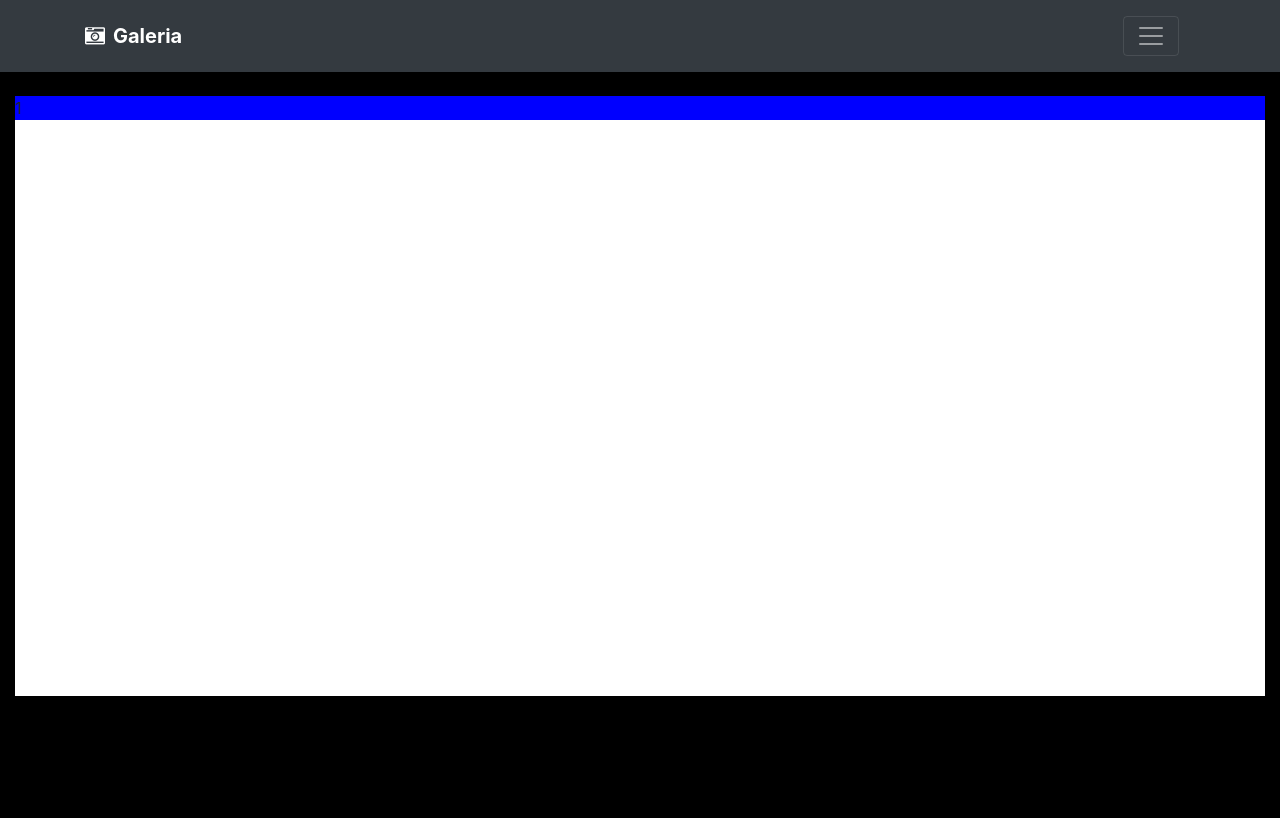
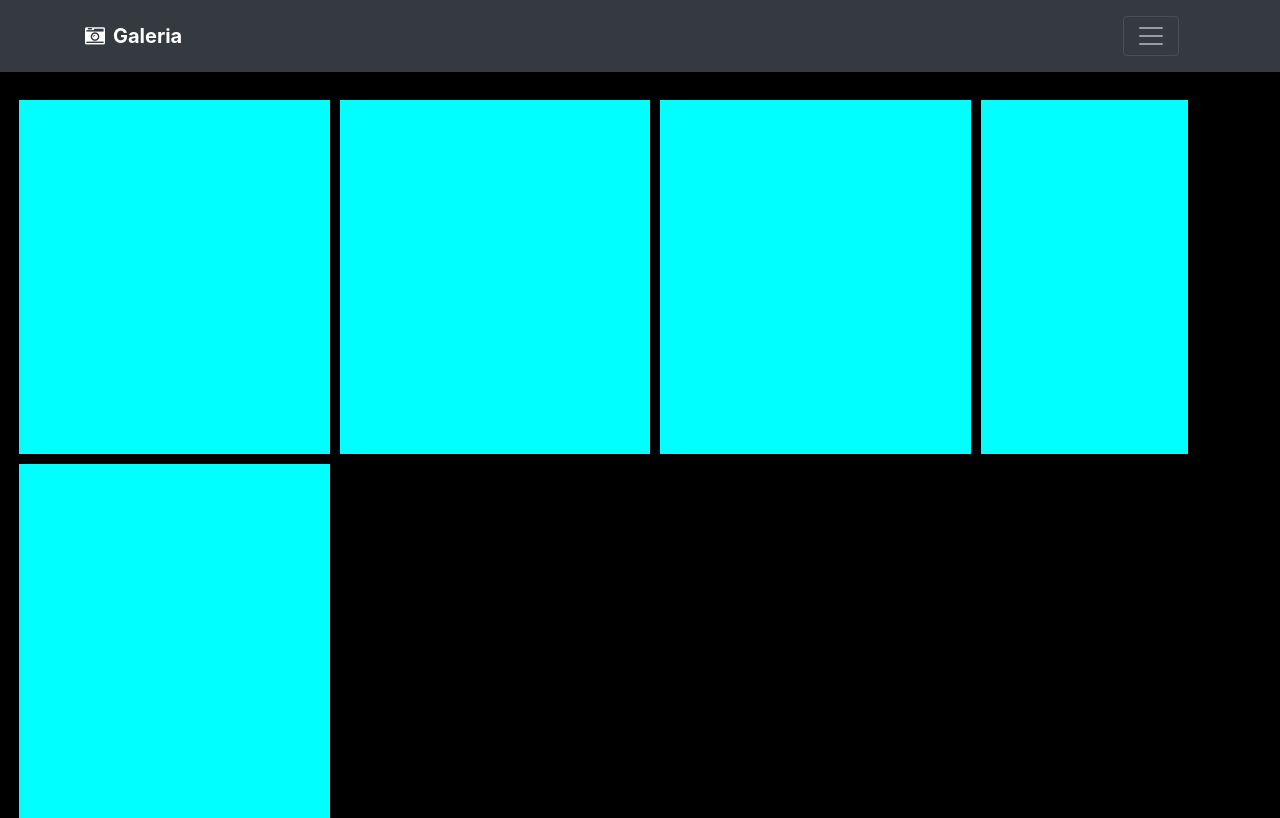
Before and after one commit to yuransimao/Galeria, a website built with webpack: page src/index.html in a window 1280 px wide. Built offline with nearby package versions, Linux system fonts and the light colour scheme; files whose address does not match are found by name.

Commit message:
galery update

```diff
--- a/src/Pages/Galery/Galery.html
+++ b/src/Pages/Galery/Galery.html
@@ -7,8 +7,20 @@
     </div>
 
 <div class="wrapper-galery  ">
-    <div class="galery-img">
-        1
+    <div class=" col-12 col-md-6 col-lg-3 galery-img">
+
+    </div>
+    <div class=" col-12 col-md-6 col-lg-3 galery-img">
+
+    </div>
+    <div class=" col-12 col-md-6 col-lg-3 galery-img">
+
+    </div>
+    <div class=" col-12 col-md-6 col-lg-2 galery-img">
+
+    </div>
+    <div class=" col-12 col-md-6 col-lg-3 galery-img">
+
     </div>
 </div>
 
--- a/src/Scss/custom.scss
+++ b/src/Scss/custom.scss
@@ -1,5 +1,8 @@
 *{
     user-select:none;
+    box-sizing:border-box;
+    flex-wrap:wrap;
+
 }
 
 body{
@@ -7,12 +10,16 @@ body{
 }
 
 .wrapper-galery{
-    height:600px;
+
+    display:flex;
+    height:598px;
     max-width:100%;
-    background: white;
+    gap:10px;
+    padding:4px;
 
     .galery-img{
-        background:blue;
-        width:100%;
+        background:aqua;
+        height:60%;
+
     }
 }
```
